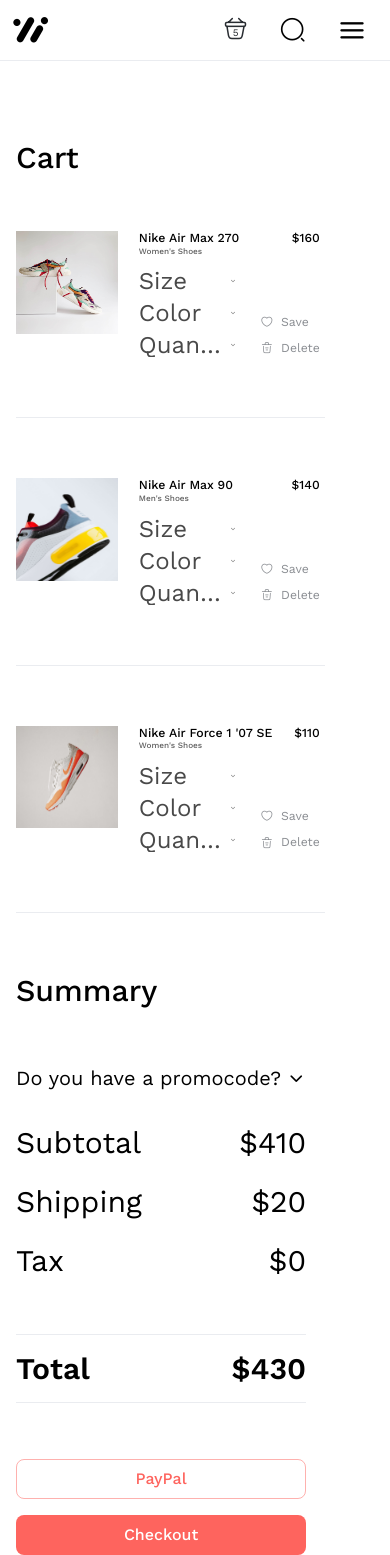
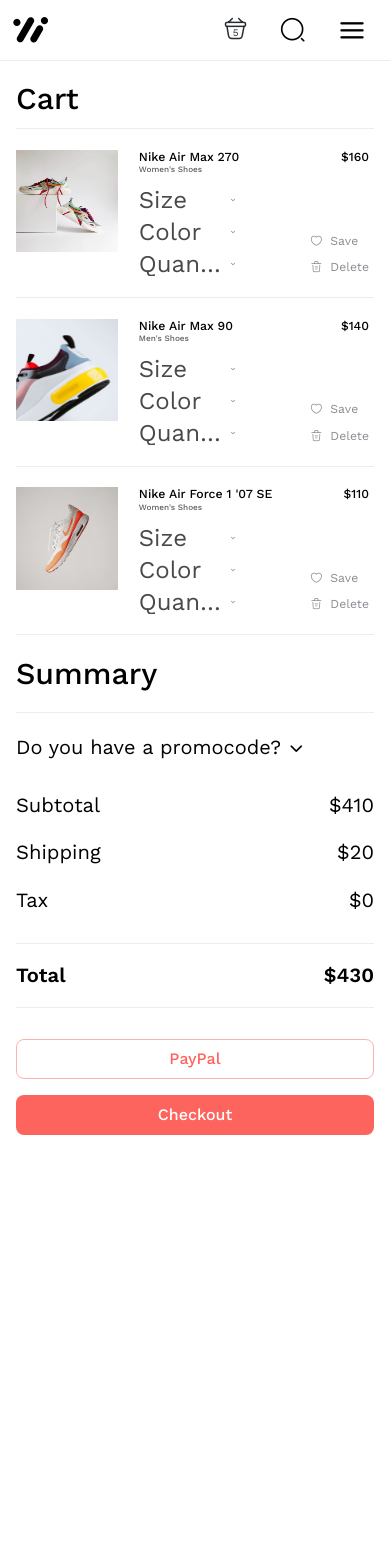
Before and after one commit to DevmianS/shoe-store-app, a Next.js app: page /bag in a window 390 px wide. After the commit the page ends 1165 px from the top, so only its background shows below. Built offline with nearby package versions, Linux system fonts and the light colour scheme.

Commit message:
update responsive styles

```diff
--- a/src/components/UI/CartProductItem/index.js
+++ b/src/components/UI/CartProductItem/index.js
@@ -7,7 +7,6 @@ import {
   MenuItem,
   Select,
   FormControl,
-  InputLabel,
   useTheme,
   useMediaQuery,
 } from '@mui/material';
--- a/src/pages/bag/index.js
+++ b/src/pages/bag/index.js
@@ -1,4 +1,13 @@
-import {Container, Grid, Typography, Box, styled, Stack} from '@mui/material';
+import {
+  Container,
+  Grid,
+  Typography,
+  Box,
+  styled,
+  Stack,
+  useMediaQuery,
+  useTheme,
+} from '@mui/material';
 
 import Button from '@/components/UI/Button';
 import CartProductItem from '@/components/UI/CartProductItem';
@@ -9,8 +18,12 @@ import product3 from '@/assets/product3.jpg';
 
 import NavBarLayout from '@/components/Layout/NavBarLayout';
 import Head from 'next/head';
+import {rwdValue} from '@/utils/theme';
 
 const Bag = () => {
+  const theme = useTheme();
+  const isTablet = useMediaQuery(theme.breakpoints.down('lg'));
+
   const saveClickHandler = () => {
     console.log('SAVED');
   };
@@ -19,8 +32,12 @@ const Bag = () => {
   };
   const CardWrapper = styled(Box)({
     borderBottom: '1px solid #EAECF0',
-    paddingBottom: 60,
-    marginBottom: 60,
+    paddingBottom: rwdValue(20, 60),
+    marginBottom: rwdValue(20, 60),
+    '&:first-of-type': {
+      borderTop: '1px solid #EAECF0',
+      paddingTop: rwdValue(20, 60),
+    },
   });
   const products = [
     {
@@ -67,10 +84,16 @@ const Bag = () => {
         <title>Your bag</title>
       </Head>
       <NavBarLayout>
-        <Container maxWidth="xl" sx={{pt: '80px'}}>
+        <Container maxWidth="xl" sx={{marginTop: rwdValue(20, 60)}}>
           <Grid container justifyContent={'space-between'}>
-            <Grid item xl={8}>
-              <Typography variant="h1" component="h1" mb={7}>
+            <Grid item xl={8} xs={12}>
+              <Typography
+                variant="h1"
+                component="h1"
+                sx={{
+                  marginBottom: rwdValue(12, 24),
+                }}
+              >
                 Cart
               </Typography>
               {products.map(product => {
@@ -83,8 +106,16 @@ const Bag = () => {
                 );
               })}
             </Grid>
-            <Grid item xl={3}>
-              <Typography variant="h1" component="h2" mb={7}>
+            <Grid item xl={3} xs={12} mb={'30px'}>
+              <Typography
+                variant="h1"
+                component="h2"
+                sx={{
+                  marginBottom: rwdValue(20, 40),
+                  paddingBottom: isTablet ? rwdValue(20, 40) : 0,
+                  borderBottom: isTablet ? '1px solid #EAECF0' : 'none',
+                }}
+              >
                 Summary
               </Typography>
               <Box>
@@ -110,10 +141,20 @@ const Bag = () => {
                   justifyContent={'space-between'}
                   alignItems={'center'}
                 >
-                  <Typography variant="h3" component="h3" fontWeight={400}>
+                  <Typography
+                    variant="h3"
+                    component="h3"
+                    fontWeight={400}
+                    fontSize={rwdValue(20, 30)}
+                  >
                     Subtotal
                   </Typography>
-                  <Typography variant="h3" component="span" fontWeight={400}>
+                  <Typography
+                    variant="h3"
+                    component="span"
+                    fontWeight={400}
+                    fontSize={rwdValue(20, 30)}
+                  >
                     $410
                   </Typography>
                 </Stack>
@@ -123,10 +164,20 @@ const Bag = () => {
                   justifyContent={'space-between'}
                   alignItems={'center'}
                 >
-                  <Typography variant="h3" component="h3" fontWeight={400}>
+                  <Typography
+                    variant="h3"
+                    component="h3"
+                    fontWeight={400}
+                    fontSize={rwdValue(20, 30)}
+                  >
                     Shipping
                   </Typography>
-                  <Typography variant="h3" component="span" fontWeight={400}>
+                  <Typography
+                    variant="h3"
+                    component="span"
+                    fontWeight={400}
+                    fontSize={rwdValue(20, 30)}
+                  >
                     $20
                   </Typography>
                 </Stack>
@@ -135,28 +186,49 @@ const Bag = () => {
                   justifyContent={'space-between'}
                   alignItems={'center'}
                 >
-                  <Typography variant="h3" component="h3" fontWeight={400}>
+                  <Typography
+                    variant="h3"
+                    component="h3"
+                    fontWeight={400}
+                    fontSize={rwdValue(20, 30)}
+                  >
                     Tax
                   </Typography>
-                  <Typography variant="h3" component="span" fontWeight={400}>
+                  <Typography
+                    variant="h3"
+                    component="span"
+                    fontWeight={400}
+                    fontSize={rwdValue(20, 30)}
+                  >
                     $0
                   </Typography>
                 </Stack>
                 <Stack
                   direction="row"
-                  mt={7}
-                  pb={2}
-                  pt={2}
-                  mb={7}
+                  sx={{
+                    padding: '20px 0',
+                    marginBottom: rwdValue(30, 55),
+                    marginTop: rwdValue(30, 55),
+                  }}
                   borderTop={'1px solid #EAECF0'}
                   borderBottom={'1px solid #EAECF0'}
                   justifyContent={'space-between'}
                   alignItems={'center'}
                 >
-                  <Typography variant="h3" component="h3" fontWeight={600}>
+                  <Typography
+                    variant="h3"
+                    component="h3"
+                    fontWeight={600}
+                    fontSize={rwdValue(20, 30)}
+                  >
                     Total
                   </Typography>
-                  <Typography variant="h3" component="span" fontWeight={600}>
+                  <Typography
+                    variant="h3"
+                    component="span"
+                    fontWeight={600}
+                    fontSize={rwdValue(20, 30)}
+                  >
                     $430
                   </Typography>
                 </Stack>
```
